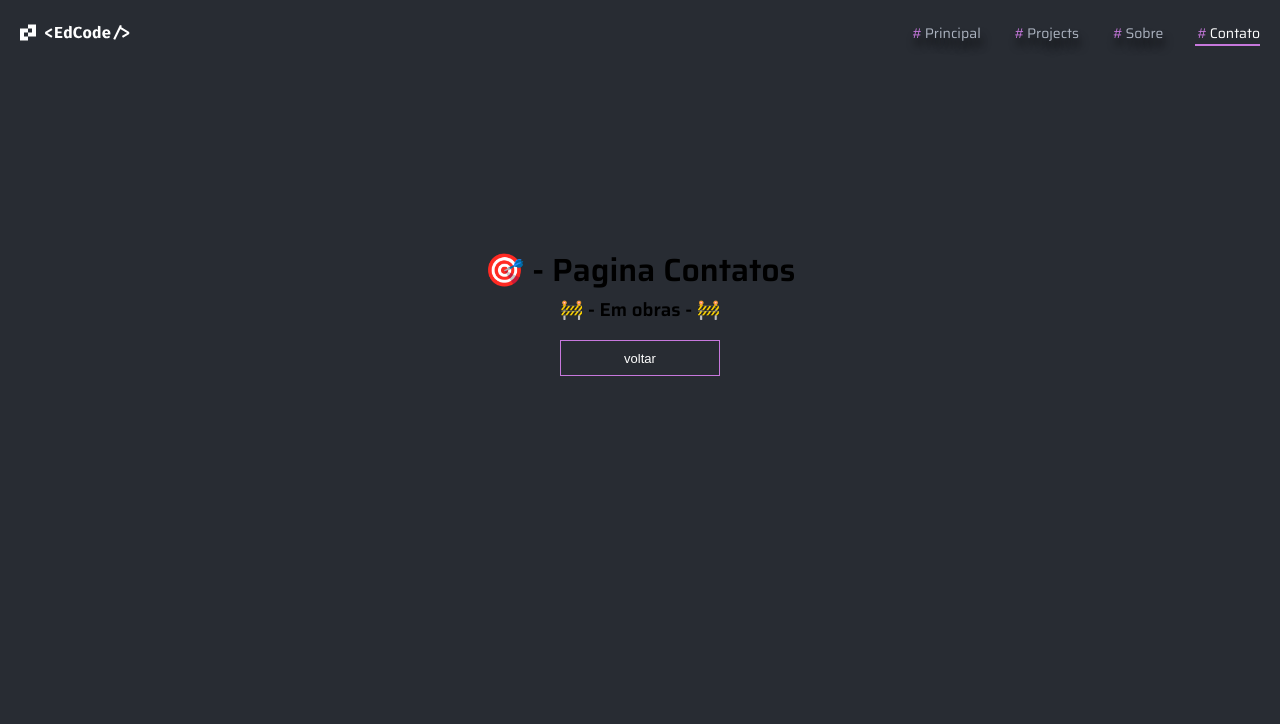
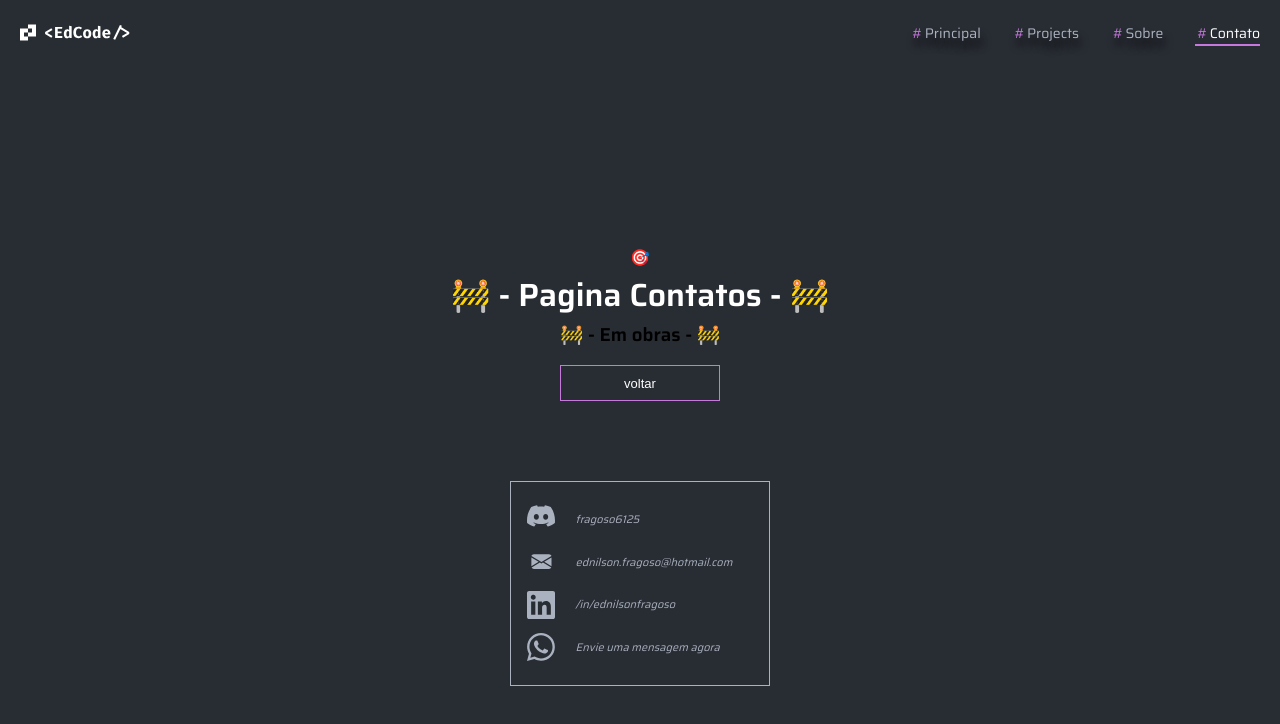
Before and after one commit to edfragoso/portfolio, a Next.js app in the folder new-portfolio/: page /contact in a window 1280 px wide. Shown: the top 724 px of the page. Built offline with nearby package versions, Linux system fonts and the light colour scheme.

Commit message:
feat: add comp. <contact>

```diff
--- a/new-portfolio/src/app/contact/page.tsx
+++ b/new-portfolio/src/app/contact/page.tsx
@@ -1,5 +1,10 @@
-'use client'
+"use client";
 import { SubmitButton } from "@/components/atoms/SubmitButton";
+import { DiscordContact } from "@/components/atoms/discordContact";
+import EmailContact from "@/components/atoms/emailContact";
+import { LinkedInContact } from "@/components/atoms/linkedInContact";
+import WhatsappLink from "@/components/atoms/wattsApp";
+import { BoxLinks } from "@/components/common/styles/contactsStyle";
 import styled from "styled-components";
 
 const Temp = styled.div`
@@ -8,14 +13,24 @@ const Temp = styled.div`
   justify-content: center;
   flex-direction: column;
   margin-top: 200px;
+  h1 {
+    color: var(--text-color);
+  }
 `;
 
 export default function Contact() {
   return (
     <Temp>
-      <h1>🎯 - Pagina Contatos</h1>
+      <p>🎯</p>
+      <h1>🚧 - Pagina Contatos - 🚧</h1>
       <h3>🚧 - Em obras - 🚧</h3>
-      <SubmitButton title={"voltar"} navigate={"/"}/>
+      <SubmitButton title={"voltar"} navigate={"/"} />
+      <BoxLinks>
+        <DiscordContact personId={"fragoso6125"} />
+        <EmailContact />
+        <LinkedInContact profileName={"/in/ednilsonfragoso"} />
+        <WhatsappLink title={"Envie uma mensagem agora"} />
+      </BoxLinks>
     </Temp>
   );
 }
```
